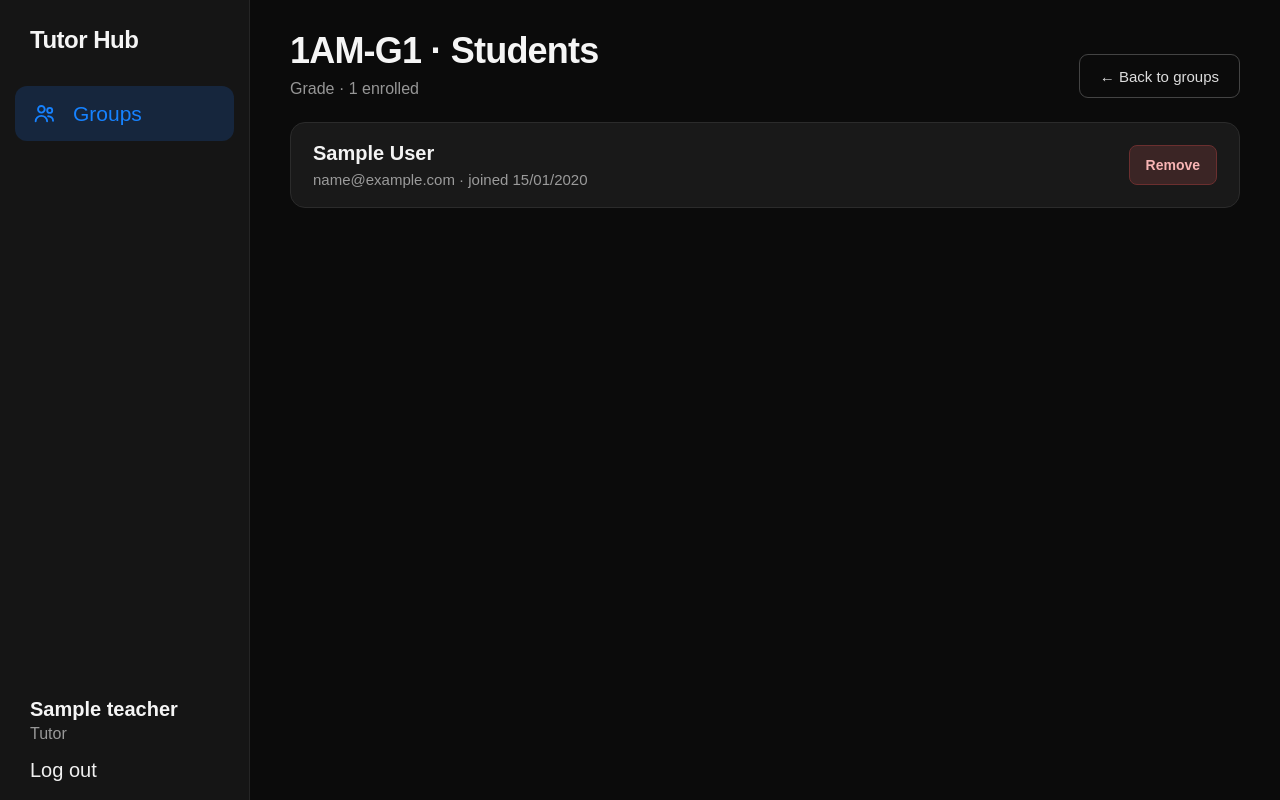
After one commit to TutorMangementHub/Tutoring-management-system, a Node server app: template backend/src/views/groups/students.ejs in a window 1280 px wide. The commit adds this page. Run offline with Node 20, Linux system fonts and the light colour scheme; data comes from the database, SQL or seed files in the repository; tables that the repository leaves empty hold one stand-in row (values such as "Sample post"); the template is opened without the code that fills it: values that come from a table or form of the project are taken from there, most other values are stand-ins (such as "Sample title", 1, 10 or a date in 2020); some libraries are stand-ins or nearby versions.

Commit message:
feat: teachers can view and manage a group roster
Adds GET /api/groups/:id/students and DELETE /api/groups/:id/students/:studentId with all business logic in group.service.js. The groups page gains a 'View students' button and a new roster page where the teacher can remove students who joined by mistake, keeping studentCount in sync.

```diff
--- a/backend/public/css/groups.css
+++ b/backend/public/css/groups.css
@@ -57,6 +57,9 @@ body { margin: 0; background: #0b0b0b; }
 .form-actions { display: flex; gap: 10px; margin-top: 18px; }
 .secondary-button { display: inline-flex; min-height: 44px; align-items: center; padding: 0 20px; border: 1px solid #444; border-radius: 9px; color: #ddd; font-size: 15px; text-decoration: none; }
 .secondary-button:hover { background: #292929; }
+.danger-button { display: inline-flex; min-height: 40px; align-items: center; padding: 0 16px; border: 1px solid #6b2f2f; border-radius: 8px; background: #3b2525; color: #f8b4b4; cursor: pointer; font: inherit; font-size: 14px; font-weight: 700; }
+.danger-button:hover { background: #4d2c2c; color: #ffc9c9; }
+.roster-error { margin: 0 0 18px; padding: 12px 14px; border: 1px solid #703333; border-radius: 8px; background: #321b1b; color: #ff9a9a; font-size: 14px; }
 .page-alert, .page-success { margin: 0 0 18px; padding: 12px 14px; border: 1px solid; border-radius: 8px; font-size: 14px; }
 .page-alert { border-color: #703333; background: #321b1b; color: #ff9a9a; }
 .page-success { border-color: #28603d; background: #153322; color: #72e59a; }
--- a/backend/src/views/groups/index.ejs
+++ b/backend/src/views/groups/index.ejs
@@ -46,6 +46,7 @@
                                     <p><%= group.gradeId?.level || 'Grade' %> · <%= group.studentCount %> students</p>
                                 </div>
                                 <span class="status-badge <%= group.isActive ? 'is-active' : 'is-inactive' %>"><%= group.isActive ? 'Active' : 'Inactive' %></span>
+                                <a class="secondary-button view-students-button" href="/groups/<%= group._id %>/students">View students</a>
                             </article>
                         <% }) %>
                     </section>
--- /dev/null
+++ b/backend/src/views/groups/students.ejs
@@ -0,0 +1,50 @@
+<!doctype html>
+<html lang="en">
+<head>
+    <meta charset="utf-8">
+    <meta name="viewport" content="width=device-width, initial-scale=1">
+    <title><%= title %> · Tutor Hub</title>
+    <link rel="stylesheet" href="/css/groups.css">
+</head>
+<body class="workspace-body">
+    <div class="workspace-shell">
+        <%- include('../partials/teacher-sidebar', { active: 'groups', teacher }) %>
+        <main class="workspace-main">
+            <div class="workspace-content">
+                <header class="page-heading page-heading-row">
+                    <div>
+                        <h1><%= group.name %> · Students</h1>
+                        <p><%= group.gradeId?.level || 'Grade' %> · <%= students.length %> enrolled</p>
+                    </div>
+                    <a class="secondary-button" href="/groups">← Back to groups</a>
+                </header>
+
+                <% if (error) { %>
+                    <div class="roster-error"><%= error %></div>
+                <% } %>
+
+                <% if (students.length === 0) { %>
+                    <section class="empty-card">
+                        <h2>No students yet</h2>
+                        <p>Students who pick this group during registration will appear here.</p>
+                    </section>
+                <% } else { %>
+                    <section class="group-list" aria-label="Enrolled students">
+                        <% students.forEach((student) => { %>
+                            <article class="group-row student-row">
+                                <div>
+                                    <h2><%= student.fullName %></h2>
+                                    <p><%= student.email %> · joined <%= new Date(student.createdAt).toLocaleDateString('en-GB') %></p>
+                                </div>
+                                <form method="post" action="/groups/<%= group._id %>/students/<%= student._id %>/remove">
+                                    <button class="danger-button" type="submit">Remove</button>
+                                </form>
+                            </article>
+                        <% }) %>
+                    </section>
+                <% } %>
+            </div>
+        </main>
+    </div>
+</body>
+</html>
```
Also changed, not shown: backend/src/controllers/api/group.controller.js (+15 -1 lines), backend/src/controllers/web/group.controller.js (+29 -0 lines), backend/src/repositories/user.repository.js (+15 -1 lines), backend/src/routes/api/group.routes.js (+12 -0 lines), backend/src/routes/web/group.routes.js (+8 -0 lines), backend/src/services/group.service.js (+38 -1 lines), backend/test/group.test.js (+43 -0 lines).
